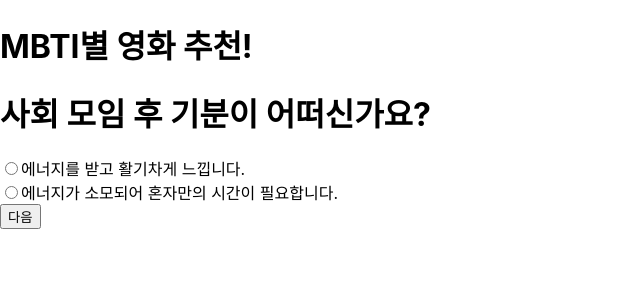
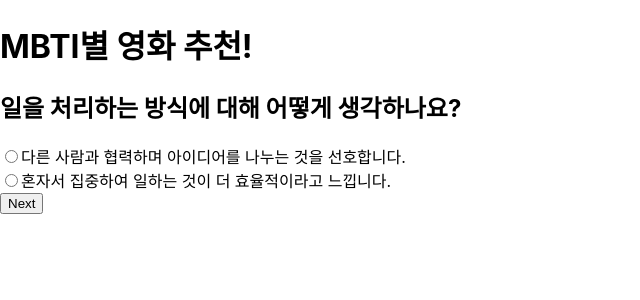
Before and after one commit to Hyun198/MBTI_MOVIE, a React (Create React App) app: page / in a window 1280 px wide. Both pictures are taken after a click on the button "테스트 하고 영화 추천 받기!". Shown: the top 300 px of the page, without its empty margins (0-640 px from the left). Built offline with nearby package versions, Linux system fonts and the light colour scheme.

Commit message:
random 문제출력

```diff
--- a/src/page/Quiz.jsx
+++ b/src/page/Quiz.jsx
@@ -7,7 +7,18 @@ const Quiz = () => {
     /* questions.forEach(question => (
         console.log(question.choices)
     )) */
+    const shuffleArray = (array) => {
+        return array
+            .map((item) => ({ item, sort: Math.random() }))
+            .sort((a, b) => a.sort - b.sort)
+            .map(({ item }) => item);
+    };
 
+
+
+    const [selectedChoice, setSelectedChoice] = useState("");
+    const [currentQuestionIndex, setCurrentQuestionIndex] = useState(0);
+    const [shuffledQuestions, setShuffledQuestions] = useState([]);
     const [counts, setCounts] = useState({
         E: 0,
         I: 0,
@@ -18,59 +29,72 @@ const Quiz = () => {
         J: 0,
         P: 0,
     })
-    const [selectedChoice, setSelectedChoice] = useState({});
-    const [currentQuestionIndex, setCurrentQuestionIndex] = useState(0);
 
-    const currentQuestion = questions[currentQuestionIndex];
 
 
 
     const handle_Choice_Change = (event) => {
         const selectedType = currentQuestion.choices[event.target.value].type;
-        setSelectedChoice(prevChoices => ({
-            ...prevChoices,
-            [currentQuestionIndex]: selectedType
-        }));
-
+        setSelectedChoice(selectedType);
         /* console.log(selectedType) */
     }
 
 
 
     const handle_Next_Question = () => {
-        const selectedType = selectedChoice[currentQuestionIndex];
-        if (selectedType) {
+        if (selectedChoice) {
             setCounts(prevCounts => ({
                 ...prevCounts,
-                [selectedType]: prevCounts[selectedType] + 1,
+                [selectedChoice]: prevCounts[selectedChoice] + 1,
             }));
-        }
+
+            // 다음 질문으로 넘어갈 때 선택 초기화
+            setSelectedChoice("");
             setCurrentQuestionIndex(prevIndex =>
                 prevIndex < questions.length - 1 ? prevIndex + 1 : prevIndex
             );
         }
+    };
+
+    useEffect(() => {
+        const shuffled = shuffleArray(questions);
+        setShuffledQuestions(shuffled);
+
+    }, [])
+
+    const currentQuestion = shuffledQuestions[currentQuestionIndex];
+
 
     useEffect(() => {
         console.log(counts);
     }, [counts])
+
+
     return (
         <div>
-            <h1>{currentQuestion?.question}</h1>
-            {Object.keys(currentQuestion.choices).map(choiceKey => {
-                const choice = currentQuestion.choices[choiceKey];
-                return (
-                    <div key={choiceKey}>
+            {currentQuestion ? (
+                <>
+                    <h2>{currentQuestion.question}</h2>
+                    {Object.entries(currentQuestion.choices).map(([key, choice]) => (
+                        <div key={key}>
+                            <label>
                                 <input
                                     type="radio"
-                            value={choiceKey}
-                            name={`${currentQuestionIndex}`}
+                                    name="choice"
+                                    value={key}
+                                    checked={selectedChoice === choice.type}
                                     onChange={handle_Choice_Change}
                                 />
-                        <label htmlFor={choiceKey}>{choice.label}</label>
+                                {choice.label}
+                            </label>
                         </div>
-                );
-            })}
-            <button onClick={handle_Next_Question}>다음</button>
+                    ))}
+
+                    <button onClick={handle_Next_Question}>Next</button>
+                </>
+            ) : (
+                <p>Loading...</p> // 아직 질문이 준비되지 않았을 때 로딩 메시지 출력
+            )}
         </div>
     )
 }
--- a/src/questions.js
+++ b/src/questions.js
@@ -310,33 +310,7 @@ const questions = [
     },
 ];
 
-const counts = {
-    E: 0,
-    I: 0,
-    S: 0,
-    N: 0,
-    T: 0,
-    F: 0,
-    J: 0,
-    P: 0,
-};
 
-function MakingQuestion() {
-    const randomIndex = Math.floor(Math.random() * questions.length);
-    return questions[randomIndex];
-}
 
-function answerQuestion(index, choice) {
-    const selectedChoice = questions[index].choices[choice];
-    counts[selectedChoice.type] += 1;
-    console.log(
-        `질문: ${questions[index].question}, 선택: ${selectedChoice.label}`
-    );
-}
-
-function displayRandomQuestion() {
-    const question = MakingQuestion().question;
-    console.log(question);
-}
 
 export default questions;
```
Lines whose indentation alone changed are shown as unchanged.
